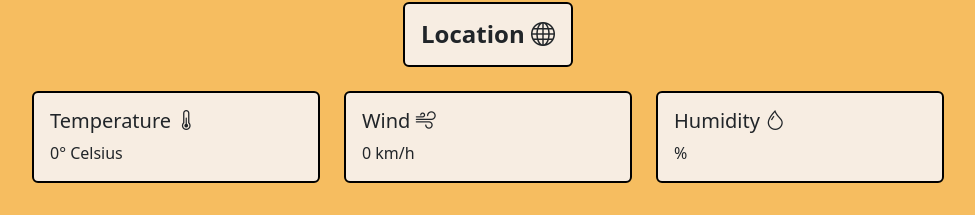
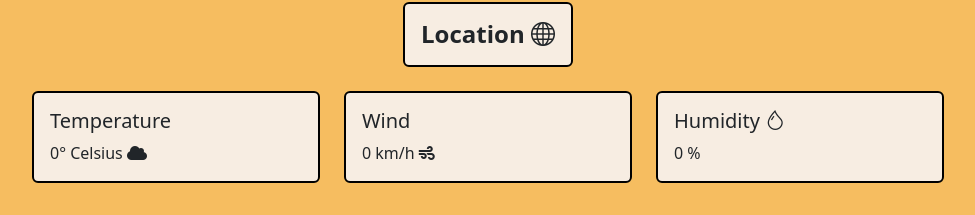
Before and after one commit to juskevic/highstorm, a website: page index.html in a window 1280 px wide. Shown: the part 85-300 px from the top of the page, without its empty margins (152-1127 px from the left). Drawn offline with nearby package versions, Linux system fonts and the light colour scheme; no server answers.

Commit message:
Update icon placement in weather cards
The icon placements in the weather cards for temperature and wind were updated for improved visibility. The removal of the comment for 'Humidity' was also completed. The weather cards now show more clear and meaningful designs with the temperature, wind, and humidity icons being placed beside their correspond measurements.

```diff
--- a/index.html
+++ b/index.html
@@ -87,10 +87,10 @@
                 <div class="card border-black border-2" style="width: 18rem; background-color: #f7ede2">
                     <div class="card-body">
                         <h5 class="card-title">
-                            Temperature <i class="bi bi-thermometer-half"></i>
+                            Temperature
                         </h5>
                         <p id="location-temperature" class="card-text">
-                            0° Celsius
+                            0° Celsius <i class="fas fa-cloud"></i>
                         </p>
                     </div>
                 </div>
@@ -100,15 +100,14 @@
                 <div class="card border-black border-2" style="width: 18rem; background-color: #f7ede2">
                     <div class="card-body">
                         <h5 class="card-title">
-                            Wind <i class="bi bi-wind"></i>
+                            Wind
                         </h5>
                         <p id="location-wind" class="card-text">
-                            0 km/h
+                            0 km/h <i class="fas fa-wind"></i>
                           </p>
                     </div>
                 </div>
             </div>
-            <!-- Humidity -->
             <div class="col mb-4">
                 <div class="card border-black border-2" style="width: 18rem; background-color: #f7ede2">
                     <div class="card-body">
@@ -116,10 +115,11 @@
                             Humidity <i class="bi bi-droplet"></i>
                         </h5>
                         <p id="location-humidity" class="card-text">
-                            %
+                            0 %
                         </p>
                     </div>
                 </div>
+            </div>
         </div>
     </div>
 </main>
```
